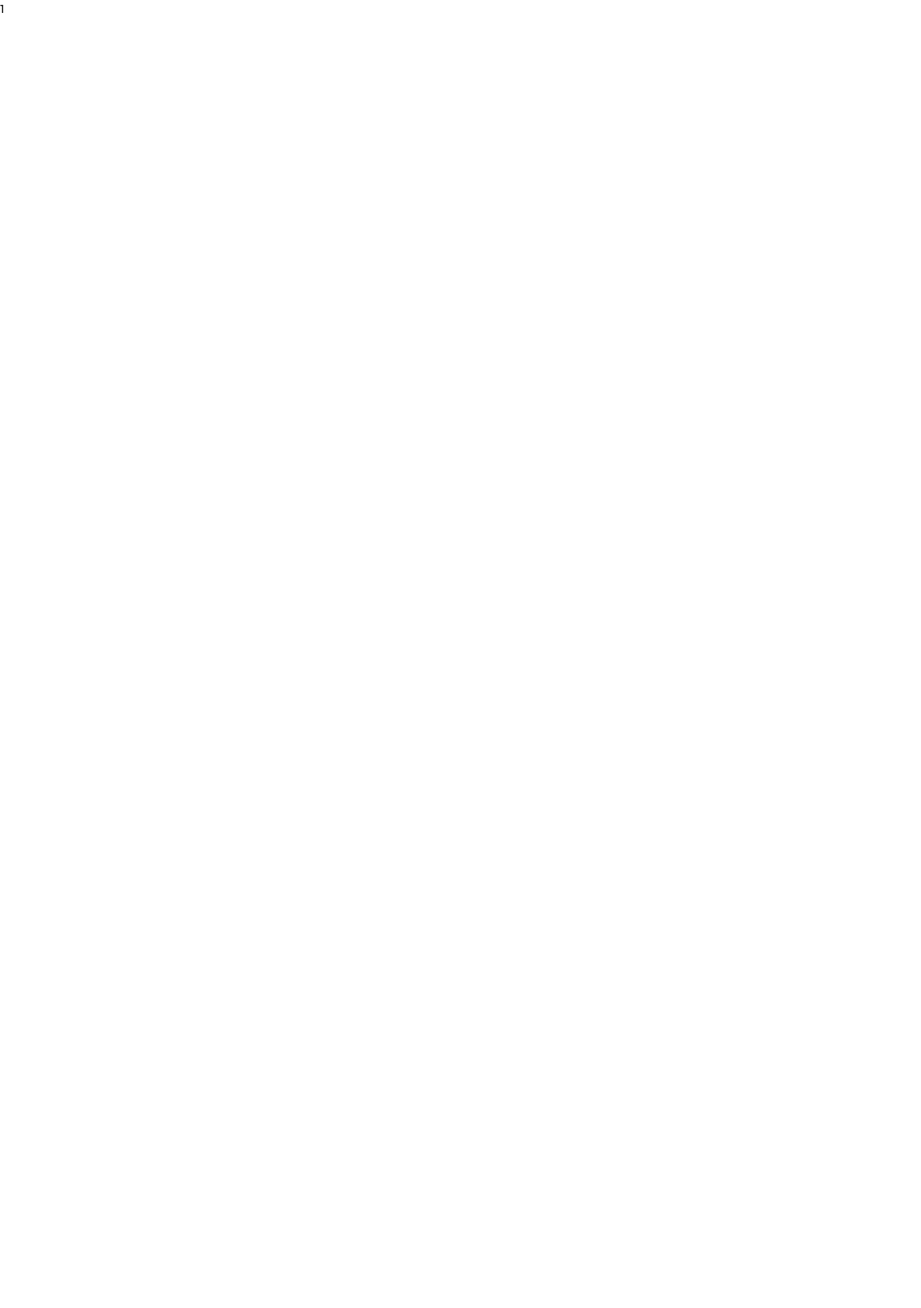
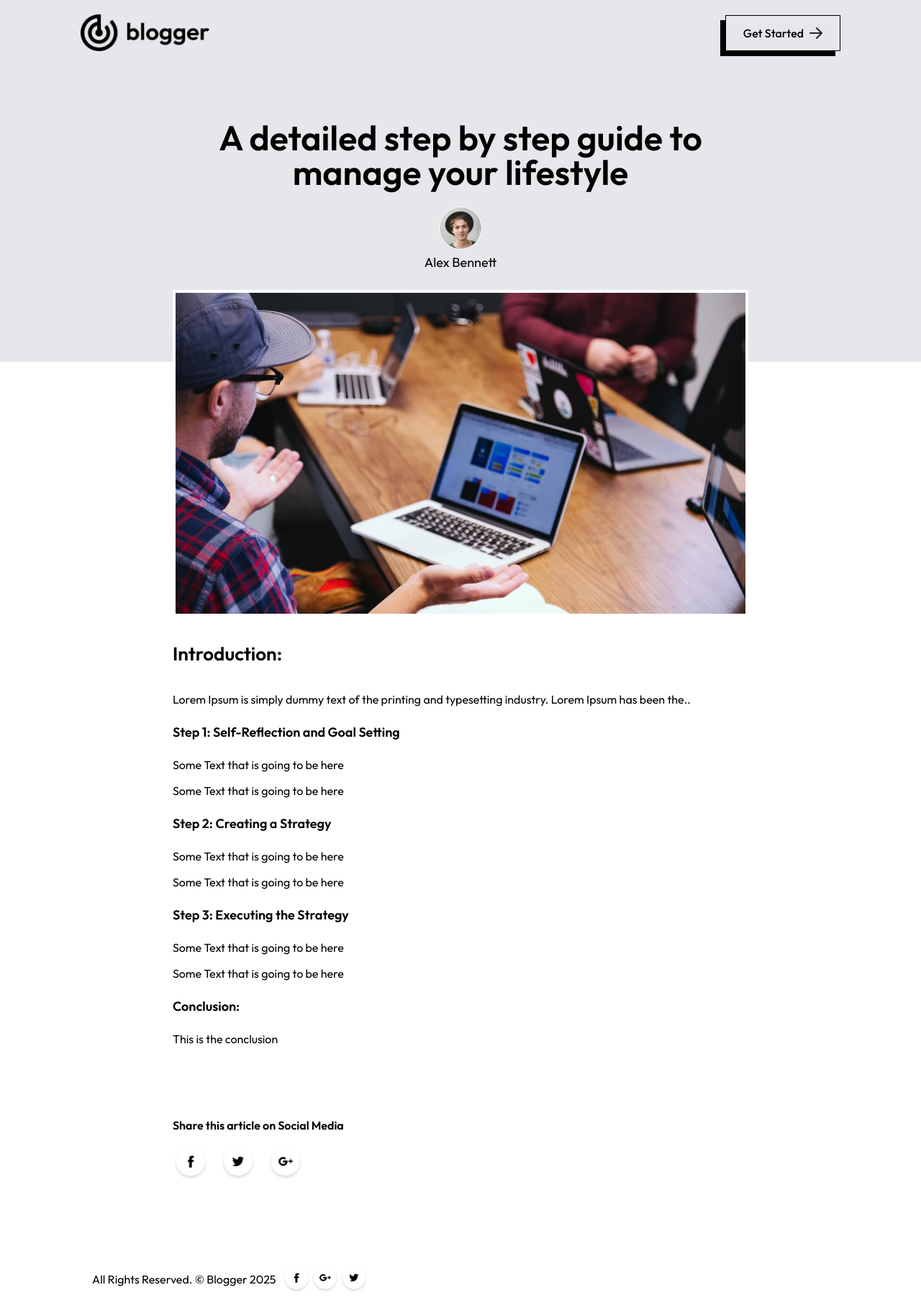
Before and after one commit to ayubhali/next-blog-app, a Next.js app: page /blogs/1 in a window 1280 px wide. Shown: the whole page at 72% size. Before the commit the page ends 800 px from the top, so only its background shows below. Built offline with nearby package versions, Linux system fonts and the light colour scheme.

Commit message:
Blog page completed

```diff
--- a/Components/Header.jsx
+++ b/Components/Header.jsx
@@ -9,8 +9,9 @@ const Header = () => {
         <Image
           src={assets.logo}
           width={180}
+          height={50}
           alt="logo"
-          className="w-[130px] sm:w-auto"
+          className="w-[180px]"
         />
         <button className="flex items-center gap-2 font-medium py-1 px-3 sm:py-3 sm:px-6 border border-solid border-black shadow-[-7px_7px_0px_#000000]">
           Get Started <Image src={assets.arrow} alt="arrow" />
--- a/app/blogs/[id]/page.jsx
+++ b/app/blogs/[id]/page.jsx
@@ -1,31 +1,74 @@
 'use client'
+import Image from 'next/image';
+import React, { useState, useEffect } from 'react';
+import { blog_data, assets } from '@/Assets/assets';
+import Footer from "@/Components/Footer";
+import Link from 'next/link';
 
-import React, { useState, useEffect } from 'react'
-import { blog_data } from '@/Assets/assets';
+const Page = ({params}) => {
+  const [data, setData] = useState(null);
+  const [id, setId] = useState(null);
 
-const page = ({params}) => {
+  useEffect(() => {
+    setId(params.id);
+  }, [params]);
 
-  const [data, setData] = useState(null);
+  useEffect(() => {
+    if (id) {
+      fetchBlogData();
+    }
+  }, [id]);
 
   const fetchBlogData = () => {
-    for(let i = 0; i < blog_data.length; i++) {
-      {
-          if (Number(params.id) === blog_data[i].id) {
-            setData(blog_data[i]);
-          }
-      }
+    const blogPost = blog_data.find(blog => blog.id === Number(id));
+    if (blogPost) {
+      setData(blogPost);
     }
-  };
+  }
 
-  useEffect(() => {
-    fetchBlogData();
-  },[])
-
-  return (
-    <div>
-      {params.id}
+  return (data ?<>
+    <div className='bg-gray-200 py-5 px-5 md:px-12 lg:px-28'>
+      <div className='flex justify-between items-center'>
+      <Link href={'/'}>
+        <Image src={assets.logo} width={180} height={50} alt='Blog logo'/>
+        </Link>
+        <button className='flex items-center gap-2 font-medium py-1 px-3 sm:py-3 sm:px-6 border border-black shadow-[-7px_7px_0px_#000000]'>
+          Get Started <Image src={assets.arrow} alt='' />
+        </button>
+      </div>
+      <div className='text-center my-24'>
+        <h1 className='text-2xl sm:text-5xl font-semibold max-w-[700px] mx-auto'>{data.title}</h1>
+        <Image className='mx-auto mt-6 border border-white rounded-full' src={data.author_img} width={60} height={60} alt='Author' />
+        <p className='mt-1 pb-2 text-lg max-w-[740px] mx-auto'>{data.author}</p>
+      </div>
     </div>
+    <div className=' mx-5 max-w-[800px] md:mx-auto mt-[-100px] mb-10'>
+      <Image className='border-4 border-white' src={data.image} width={1280} height={720} alt='' />
+      <h1 className= 'my-8 text-[26px] font-semibold'>Introduction: </h1>
+      <p className=''>{data.description}</p>
+      <h3 className='my-5 text-[18px] font-semibold'>Step 1: Self-Reflection and Goal Setting</h3>
+      <p className='my-3'>Some Text that is going to be here</p>
+      <p className='my-3'>Some Text that is going to be here</p>
+      <h3 className='my-5 text-[18px] font-semibold'>Step 2: Creating a Strategy</h3>
+      <p className='my-3'>Some Text that is going to be here</p>
+      <p className='my-3'>Some Text that is going to be here</p>
+      <h3 className='my-5 text-[18px] font-semibold'>Step 3: Executing the Strategy</h3>
+      <p className='my-3'>Some Text that is going to be here</p>
+      <p className='my-3'>Some Text that is going to be here</p>
+      <h3 className='my-5 text-[18px] font-semibold'>Conclusion:</h3>
+      <p className='my-3'>This is the conclusion</p>
+      <div className='my-24'>
+        <p className='text-black font-semibold my-4'>Share this article on Social Media</p>
+        <div className='flex gap-4'>
+          <Image src={assets.facebook_icon} width={50}  alt='facebook' />
+          <Image src={assets.twitter_icon} width={50}  alt='twitter' />
+          <Image src={assets.googleplus_icon} width={50}  alt='googleplus' />
+        </div>
+      </div>
+    </div>
+    <Footer />
+    </> : <></>
   )
 }
 
-export default page
+export default Page
```
